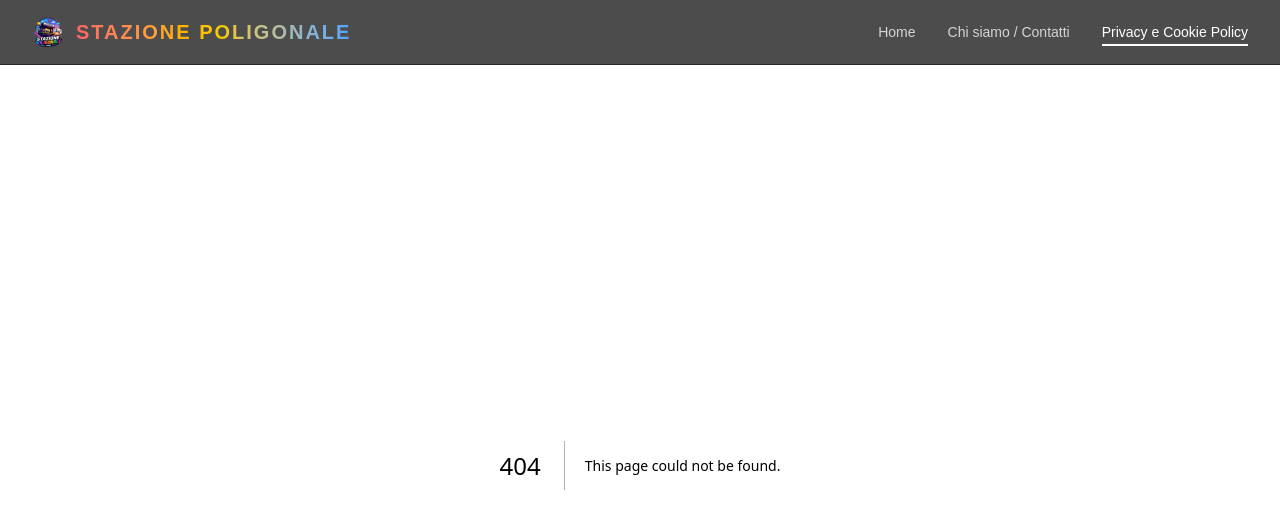
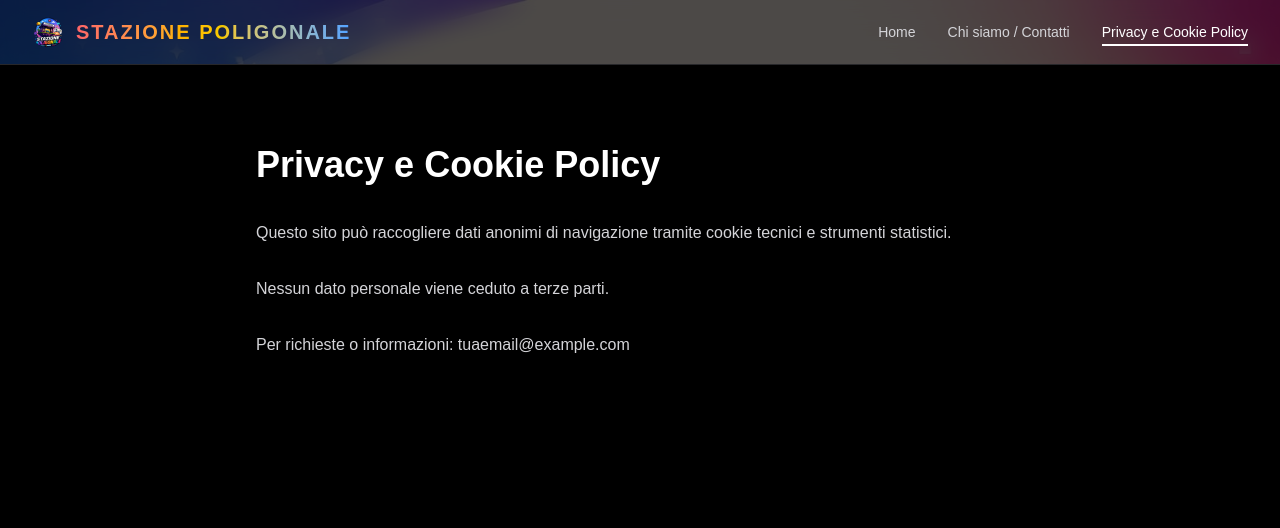
Before and after one commit to mw7qkxdcpj-collab/stazione-poligonale, a Next.js app: page /privacy-policy in a window 1280 px wide. Before the commit this address had no page. Shown: the top 528 px of the page. Built offline with nearby package versions, Linux system fonts and the light colour scheme.

Commit message:
inserimento pagine chi siamo contatti e privacy

```diff
--- /dev/null
+++ b/app/chi siamo/page.tsx
@@ -0,0 +1,26 @@
+export default function ChiSiamoPage() {
+  return (
+    <main className="min-h-screen bg-black text-white px-6 py-20">
+      <div className="max-w-3xl mx-auto">
+
+        <h1 className="text-4xl font-bold mb-8">
+          Chi siamo / Contatti
+        </h1>
+
+        <p className="text-zinc-300 leading-8 mb-6">
+          STAZIONE POLIGONALE è un blog dedicato al mondo videoludico,
+          tra news, approfondimenti, nostalgia e cultura gaming.
+        </p>
+
+        <p className="text-zinc-300 leading-8 mb-6">
+          Per collaborazioni, informazioni o contatti:
+        </p>
+
+        <p className="text-white font-semibold">
+          tuaemail@example.com
+        </p>
+
+      </div>
+    </main>
+  );
+}
--- /dev/null
+++ b/app/privacy-policy/page.tsx
@@ -0,0 +1,27 @@
+export default function PrivacyPolicyPage() {
+  return (
+    <main className="min-h-screen bg-black text-white px-6 py-20">
+      <div className="max-w-3xl mx-auto">
+
+        <h1 className="text-4xl font-bold mb-8">
+          Privacy e Cookie Policy
+        </h1>
+
+        <p className="text-zinc-300 leading-8 mb-6">
+          Questo sito può raccogliere dati anonimi di navigazione
+          tramite cookie tecnici e strumenti statistici.
+        </p>
+
+        <p className="text-zinc-300 leading-8 mb-6">
+          Nessun dato personale viene ceduto a terze parti.
+        </p>
+
+        <p className="text-zinc-300 leading-8">
+          Per richieste o informazioni:
+          tuaemail@example.com
+        </p>
+
+      </div>
+    </main>
+  );
+}
```
